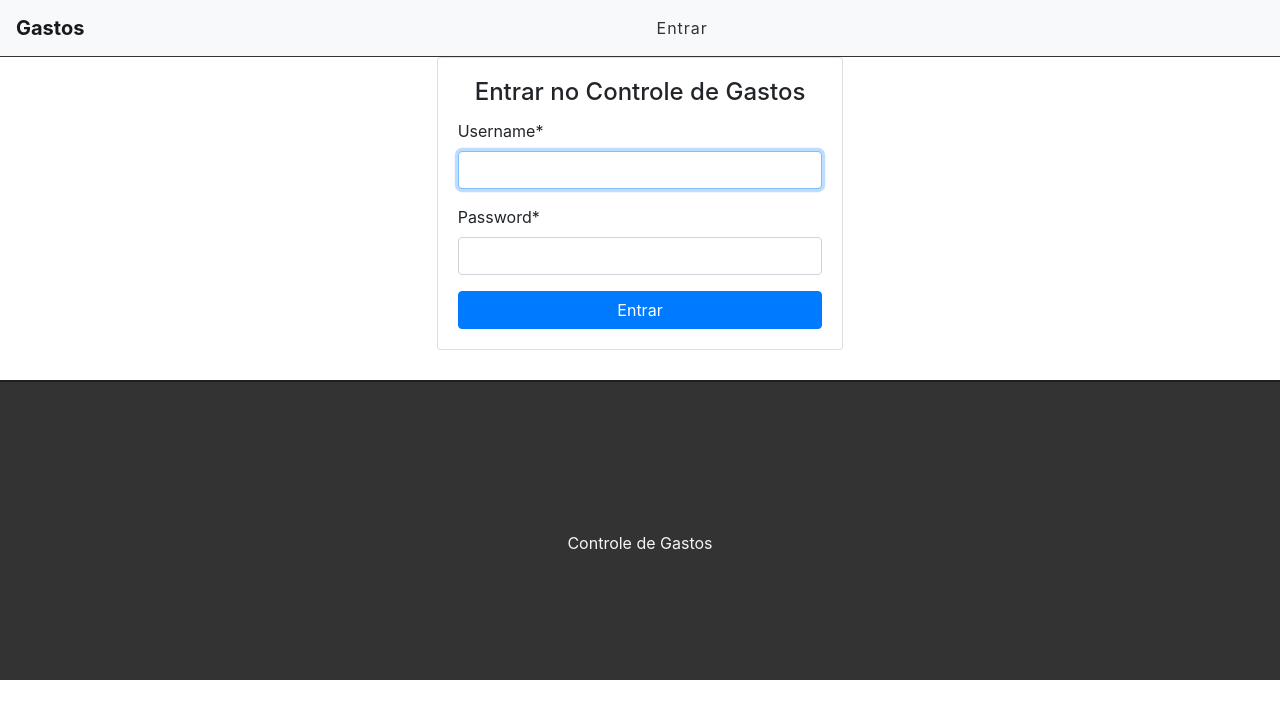
After one commit to taisatavares/controle_gastos, a Django app: page /accounts/login/ in a window 1280 px wide. The commit adds this page. Shown: the top 719 px of the page. Run offline with Django 4.2, Linux system fonts and the light colour scheme; some libraries are stand-ins or nearby versions.

Commit message:
configuração busca, login e logout

```diff
--- a/contas/static/css/styles.css
+++ b/contas/static/css/styles.css
@@ -137,6 +137,7 @@ h1 {
     position: absolute;
     top: 12px;
     right: 26px;
+    cursor: pointer;
 }
 
 .pesquisa-div {
@@ -211,6 +212,7 @@ h1 {
     position: absolute;
     top: 12px;
     right: 26px;
+    cursor: pointer;
 }
 
 .search-div {
@@ -286,3 +288,9 @@ ul.messages2 li {
     margin-left: 5px;
     margin-right: 5px;
 }
+
+/* Login */
+
+.auth-card {
+    margin-bottom: 30px;
+}
--- a/contas/static/js/scripts.js
+++ b/contas/static/js/scripts.js
@@ -1,6 +1,8 @@
 $(document).ready(function() {
 
     var deleteBtn = $('.delete-btn');
+    var searchBtn = $('#search-btn');
+    var searchForm = $('#search-form');
 
     $(deleteBtn).on('click', function(e) {
 
@@ -14,4 +16,9 @@ $(document).ready(function() {
         }
     });
 
+    $(searchBtn).on('click', function() {
+        searchForm.submit();
+
+    });
+
 });
--- a/contas/templates/base.html
+++ b/contas/templates/base.html
@@ -20,12 +20,23 @@
   </button>
         <div class="collapse navbar-collapse" id="navbarSupportedContent">
         <ul class="navbar-nav mr-auto mb-2 mb-lg-0">
+            {% if user.is_authenticated %}
             <li class="nav-item">
-                <a class="nav-link" href="#">Contas</a>
+                <a class="nav-link" href="/">Contas</a>
             </li>
             <li class="nav-item">
                 <a class="nav-link" href="#">Usuários</a>
             </li>
+            {% else %}
+            <li class="nav-item">
+                <a class="nav-link" href="/accounts/login">Entrar</a>
+            </li>
+            {% endif %}
+            {% if user.is_authenticated %}
+            <li class="nav-item">
+                <a class="nav-link" href="/accounts/logout">Sair</a>
+            </li>
+            {% endif %}
         </ul>
         </div>
     </nav>
--- a/contas/templates/contas/addconta.html
+++ b/contas/templates/contas/addconta.html
@@ -1,4 +1,5 @@
 {% extends 'base.html' %}
+{% load crispy_forms_tags %}
 
 {% block title %}Adicione uma atividade{% endblock %}
 
@@ -7,7 +8,7 @@
     <h1>Adicione sua nova receita:</h1>
     <form method="POST">
         {% csrf_token %}
-        {{ form.as_p }}
+        {{ form|crispy }}
         <input type="submit" class="btn btn-sucess" value="Criar receita">
     </form>
 </div>
--- a/contas/templates/contas/adddespesa.html
+++ b/contas/templates/contas/adddespesa.html
@@ -1,4 +1,5 @@
 {% extends 'base.html' %}
+{% load crispy_forms_tags %}
 
 {% block title %}Adicione uma despesa{% endblock %}
 
@@ -7,7 +8,7 @@
     <h1>Adicione sua nova despesa:</h1>
     <form method="POST">
         {% csrf_token %}
-        {{ form.as_p }}
+        {{ form|crispy }}
         <input type="submit" class="btn btn-sucess" value="Criar despesa">
     </form>
 </div>
--- a/contas/templates/contas/edicaodespesa.html
+++ b/contas/templates/contas/edicaodespesa.html
@@ -1,4 +1,5 @@
 {% extends 'base.html' %}
+{% load crispy_forms_tags %}
 
 {% block title %}Editando '{{despesa.titulo}}'{% endblock %}
 
@@ -7,7 +8,7 @@
     <h1>Editando '{{despesa.titulo}}':</h1>
     <form method="POST">
         {% csrf_token %}
-        {{ form.as_p }}
+        {{ form|crispy }}
         <input type="submit" class="btn btn-sucess" value="Editar despesa">
     </form>
 </div>
--- a/contas/templates/contas/editconta.html
+++ b/contas/templates/contas/editconta.html
@@ -1,4 +1,5 @@
 {% extends 'base.html' %}
+{% load crispy_forms_tags %}
 
 {% block title %}Editando '{{conta.titulo}}'{% endblock %}
 
@@ -7,7 +8,7 @@
     <h1>Editando '{{conta.titulo}}':</h1>
     <form method="POST">
         {% csrf_token %}
-        {{ form.as_p }}
+        {{ form|crispy }}
         <input type="submit" class="btn btn-sucess" value="Editar receita">
     </form>
 </div>
--- a/controle_gastos/urls.py
+++ b/controle_gastos/urls.py
@@ -19,4 +19,5 @@ from django.urls import path, include
 urlpatterns = [
     path('admin/', admin.site.urls),
     path('', include('contas.urls')),
+    path('accounts/', include('django.contrib.auth.urls')),
 ]
--- /dev/null
+++ b/templates/Registration/login.html
@@ -0,0 +1,23 @@
+{% extends 'base.html' %}
+{% load crispy_forms_tags %}
+
+{% block title %}Entrar no Controle de Gastos{% endblock %}
+
+{% block content %}
+<div class="row">
+    <div class="col-md-4 offset-md-4">
+        <div class="card auth-card">
+            <div class="card-body">
+                <h4 class="card-title text-center">Entrar no Controle de Gastos</h4>
+                <form method="post">
+                    {% csrf_token %}
+                    <input type="hidden" name="next" value="{{ next }}">
+
+                    {{ form|crispy }}
+                    <button type="submit" class="btn btn-primary btn-block">Entrar</button>
+                </form>
+            </div>
+        </div>
+    </div>
+</div>
+{% endblock %}
```
Also changed, not shown: contas/templates/contas/list.html (+8 -4 lines), contas/views.py (+29 -3 lines), controle_gastos/settings.py (+8 -1 lines).
